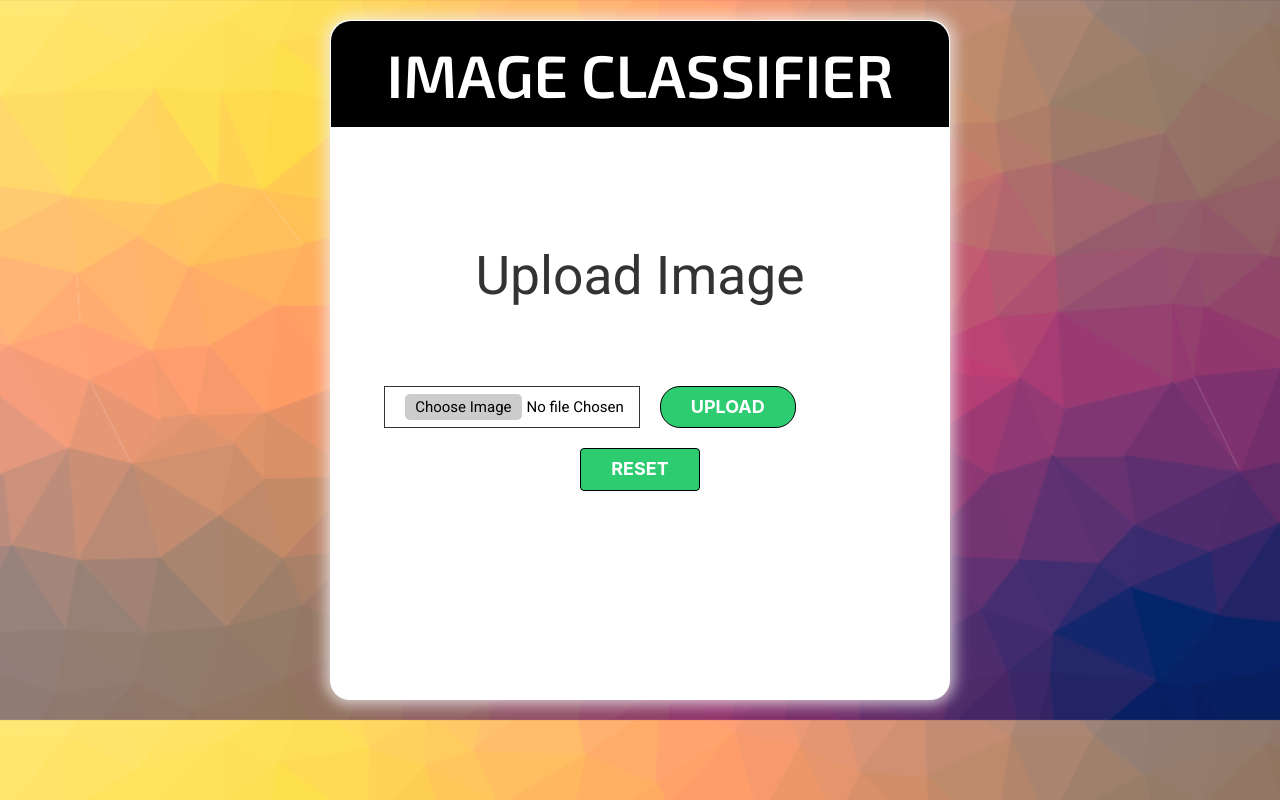
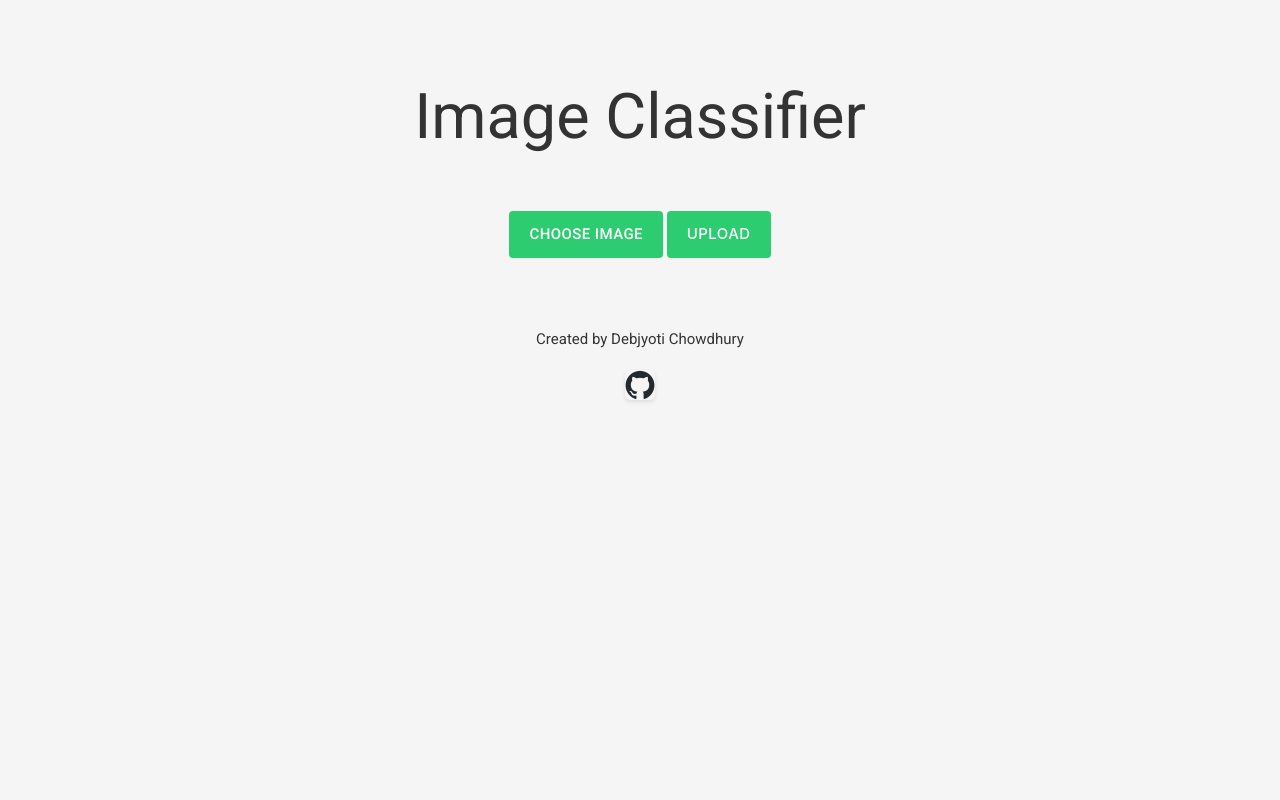
Before and after one commit to debjyotiC/experiment-docker, a Flask app: template templates/index.html in a window 1280 px wide. Run offline with Flask 3, Linux system fonts and the light colour scheme; the template is opened without the code that fills it, so the values that code supplies are empty; some libraries are stand-ins or nearby versions.

Commit message:
new index

```diff
--- a/server.py
+++ b/server.py
@@ -86,4 +86,4 @@ def uploaded_file(filename):
 
 if __name__ == '__main__':
     # Run the Flask application
-    app.run(host="0.0.0.0", port=5000, debug=True)
+    app.run(port=5000, debug=True)
--- a/templates/index.html
+++ b/templates/index.html
@@ -1,243 +1,133 @@
 <!DOCTYPE html>
 <html lang="en">
-
 <head>
     <meta charset="UTF-8">
     <meta name="viewport" content="width=device-width, initial-scale=1.0">
     <title>Image Classifier</title>
-
-    <!-- BOOTSTRAP -->
-    <link href="https://cdn.jsdelivr.net/npm/bootstrap@5.3.2/dist/css/bootstrap.min.css" rel="stylesheet"
-        integrity="sha384-T3c6CoIi6uLrA9TneNEoa7RxnatzjcDSCmG1MXxSR1GAsXEV/Dwwykc2MPK8M2HN" crossorigin="anonymous">
-
-    <!-- GOOGLE FONTS -->
     <link rel="stylesheet" href="https://fonts.googleapis.com/css?family=Roboto:300,400,500,700&display=swap" />
-    <link rel="preconnect" href="https://fonts.googleapis.com">
-    <link rel="preconnect" href="https://fonts.gstatic.com" crossorigin>
-    <link href="https://fonts.googleapis.com/css2?family=Exo+2:ital,wght@0,100;0,200;0,300;0,400;0,500;0,600;0,700;0,800;0,900;1,100;1,200;1,300;1,400;1,500;1,600;1,700;1,800;1,900&display=swap" rel="stylesheet">
     <link rel="stylesheet" href="https://cdnjs.cloudflare.com/ajax/libs/materialize/1.0.0/css/materialize.min.css">
-
     <style>
-    * {
+        body {
+            font-family: 'Roboto', sans-serif;
+            background-color: #f5f5f5;
+            color: #333;
+            padding-top: 20px;
             margin: 0;
-        padding: 0;
         }
-
-    body {
-        background-color: #f5f5f5;
-        background-image: url(../static/images/cool-background.png);
-        background-size: cover;
+        .container {
+            max-width: 800px;
+            margin: 0 auto;
+            padding: 20px;
+        }
+        h1 {
             color: #333;
-        font-family: 'Roboto', sans-serif;
-        margin: 20px;
             text-align: center;
         }
-
-    h1 {
-        color: #fff;
-        font-family: 'Exo 2', sans-serif;
-        font-size: 60px;
-        font-weight: 600;
-        margin: 0;
-    }
-
         form {
-        margin-top: 20px;
+            margin-top: 40px;
             text-align: center;
         }
-
         input[type="file"] {
             display: none;
         }
-
-    .content {
-        background-color: #fff;
-        border: 1px solid transparent;
-        border-radius: 20px;
-        box-shadow: 0px 0px 15px 4px rgba(241, 238, 239, 0.8);
-        height: 85vh;
-        margin: auto;
-        width: 50%;
+        label {
+            display: inline-block;
+            background-color: #3498db;
+            color: #fff;
+            padding: 10px 20px;
+            cursor: pointer;
+            border-radius: 5px;
+            transition: background-color 0.3s;
         }
-
-    .main-heading {
-        background-color: #000;
-        border-top-left-radius: 20px;
-        border-top-right-radius: 20px;
-        padding: 20px 0;
+        label:hover {
+            background-color: #2980b9;
         }
-
-    .upload-text, .uploaded-image {
-        margin: 120px 0 80px 0;
+        .btn-upload {
+            display: inline-block;
+            margin-top: 20px;
+            cursor: pointer;
+            text-align: center;
+            text-decoration: none;
+            font-weight: 500;
+            font-size: 1rem;
+            line-height: 1.75;
+            letter-spacing: 0.02857em;
+            text-transform: uppercase;
+            padding: 10px 20px;
+            border-radius: 4px;
+            transition: background-color 0.3s;
+            background-color: #2ecc71;
+            color: #fff;
+            border: none;
         }
-
-    .choose-image {
-        align-items: center;
-        margin: 20px auto;
-        display: flex;
-        justify-content: center;
-        margin: auto;
-    }
-
-    .choose-image-btn {
-        align-items: center;
-        border: 1px solid;
-        display: flex;
-        height: auto;
-        padding: 7px 15px;
-    }
-
-    label {
-        border-radius: 5px;
-        color: #000;
-        display: flex;
-        font-size: 15px;
-        margin: 0 5px;
-        padding: 0;
-    }
-
-    label#imagelabel {
-        background-color: #ccc;
-        cursor: pointer;
-        padding: 2px 10px;
-    }
-
-    label#nofilechosen {
-        margin: 2px 0;
-    }
-
-    .mui-btn {
-        border: 1px solid #000;
-        background-color: #2ecc71;
-        border-radius: 4px;
-        color: #fff;
-        font-size: 18px;
-        font-weight: bold;
-        padding: 10px 30px;
-        /* transition: background-color 0.3s; */
-    }
-
-    .upload {
-        border-radius: 20px;
-        margin-left: 20px;
-        margin-right: 100px;
-    }
-
-    .mui-btn:hover {
+        .btn-upload:hover {
             background-color: #27ae60;
         }
-
-    .reset {
-        display: block;
-        margin: 20px
-        auto;
+        .btn-classify {
+            display: inline-block;
+            margin-top: 20px;
+            cursor: pointer;
+            text-align: center;
+            text-decoration: none;
+            font-weight: 500;
+            font-size: 1rem;
+            line-height: 1.75;
+            letter-spacing: 0.02857em;
+            text-transform: uppercase;
+            padding: 10px 20px;
+            border-radius: 4px;
+            transition: background-color 0.3s;
+            background-color: #e74c3c;
+            color: #fff;
+            border: none;
         }
-
-    .uploaded-image{
-        display: none;
+        .btn-classify:hover {
+            background-color: #c0392b;
+        }
+        img {
+            max-width: 100%;
             height: auto;
             margin-top: 20px;
+            display: block;
             margin-left: auto;
             margin-right: auto;
-        max-width: 100%;
-        width: 600px;
+            border-radius: 5px;
+            box-shadow: 0 2px 4px rgba(0, 0, 0, 0.1);
         }
-
         .result {
+            margin-top: 20px;
             font-weight: bold;
-        margin-top: 20px;
             text-align: center;
+        }
+        footer {
+            text-align: center;
+            margin-top: 50px;
+        }
+        footer img {
+            width: 30px;
+            height: auto;
         }
     </style>
 </head>
-
-
 <body>
-
-    <section class="content" id="content">
-        <div class="main-heading">
-            <h1>IMAGE CLASSIFIER</h1>
-        </div>
-
-        <h2 class="upload-text" id="uploadtext">Upload Image</h2>
-        <img src="" alt="Selected-Image" class="uploaded-image" id="uploadedimage">
-
-        <div class="file-input-container">
+    <div class="container">
+        <h1>Image Classifier</h1>
         <form action="/uploader" method="post" enctype="multipart/form-data">
-                <input type="file" name="file" id="fileInput" accept="image/*" required onchange="displayImage(event)">
-                <div class="choose-image">
-                    <div class="choose-image-btn">
-                        <label id="imagelabel" for="fileInput">Choose Image</label>
-                        <label id="nofilechosen" for="">No file Chosen</label>
-                    </div>
-                    <button class="mui-btn upload" type="submit">UPLOAD</button>
-                </div>
-                <button class="mui-btn reset" type="button" onclick="resetForm()">RESET</button>
+            <input type="file" name="file" id="fileInput" accept=".png, .jpg, .jpeg" required>
+            <label for="fileInput" class="btn-upload">Choose Image</label>
+            <button class="btn-upload" type="submit">Upload</button>
         </form>
-        </div>
-
-        {% if uploaded_image is defined and uploaded_image %}
-        <div class="classify-image" id="classify-image" style="display: none;">
-            <img src="{{ url_for('uploaded_file', filename=uploaded_image) }}" alt="Uploaded Image" class="final-image">
+        {% if uploaded_image %}
+            <img src="{{ url_for('uploaded_file', filename=uploaded_image) }}" alt="Uploaded Image">
             <form action="/classify" method="post">
-                <button class="mui-btn" type="submit">CLASSIFY IMAGE</button>
+                <button class="btn-classify" type="submit">Classify Image</button>
             </form>
             <p class="result">Classification: {{ classification }}</p>
+        {% endif %}
     </div>
-        {% endif %}
-    </section>
-
-
-    <!-- JAVASCRIPT -->
-
- <script>
-// Displays the file before uploading
-function displayImage(event) {
-    let fileInput = event.target;
-    let uploadedImage = document.getElementById("uploadedimage");
-    let imageLabel = document.getElementById("uploadtext");
-    let noFileChosen = document.getElementById("nofilechosen");
-    let contentHeight = document.getElementById("content");
-
-    if (fileInput.files && fileInput.files[0]) {
-        const reader = new FileReader();
-        reader.onload = function(e) {
-            uploadedImage.src = e.target.result;
-            uploadedImage.style.display = 'block';
-            uploadtext.style.display = 'none';
-            nofilechosen.innerHTML = 'Click Upload';
-            contentHeight.style.height = 'auto';
-        };
-        reader.readAsDataURL(fileInput.files[0]);
-    }
-}
-
-// Function for RESET Button
-function resetForm() {
-    let fileInput = document.getElementById("fileInput");
-    let uploadImage = document.getElementById("uploadedimage");
-    let imageLabel = document.getElementById("imagelabel");
-
-    fileInput.value = ""; // Clear the file input
-    uploadImage.src = ""; // Clear the display image
-    uploadImage.style.display = 'none';
-    imageLabel.style.display = 'block';
-    uploadtext.style.display = 'block';
-}
-
-function showClassifyImage() {
-    let classifyImage = document.getElementById("classify-image");
-
-    classifyImage.style.display = 'block';
-    contentHeight.style.height = 'auto';
-}
- </script>
-    <!-- BOOTSTRAP -->
-    <script src="https://cdn.jsdelivr.net/npm/bootstrap@5.3.2/dist/js/bootstrap.bundle.min.js"
-        integrity="sha384-C6RzsynM9kWDrMNeT87bh95OGNyZPhcTNXj1NW7RuBCsyN/o0jlpcV8Qyq46cDfL"
-        crossorigin="anonymous"></script>
-    <script src="https://code.jquery.com/jquery-3.3.1.min.js"></script>
-    <script src="https://cdnjs.cloudflare.com/ajax/libs/materialize/1.0.0/js/materialize.min.js"></script>
+    <footer>
+        <p>Created by Debjyoti Chowdhury</p>
+        <a href="https://github.com/debjyotiC"><img src="/static/images/github-mark.png" alt="GitHub"></a>
+    </footer>
 </body>
-
 </html>
```
Also changed, not shown: static/images/github-mark.png (added). Lines whose indentation alone changed are shown as unchanged.
